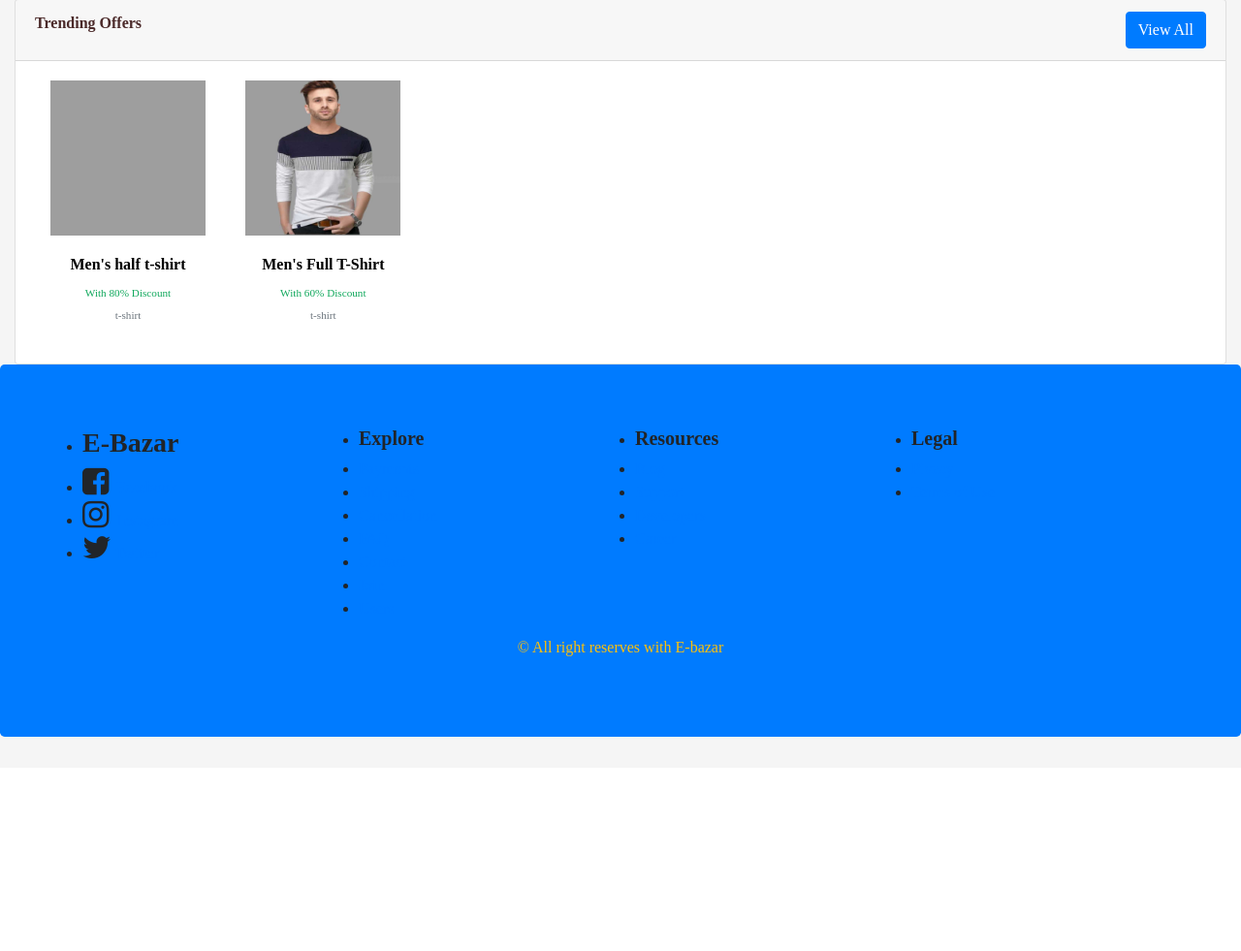
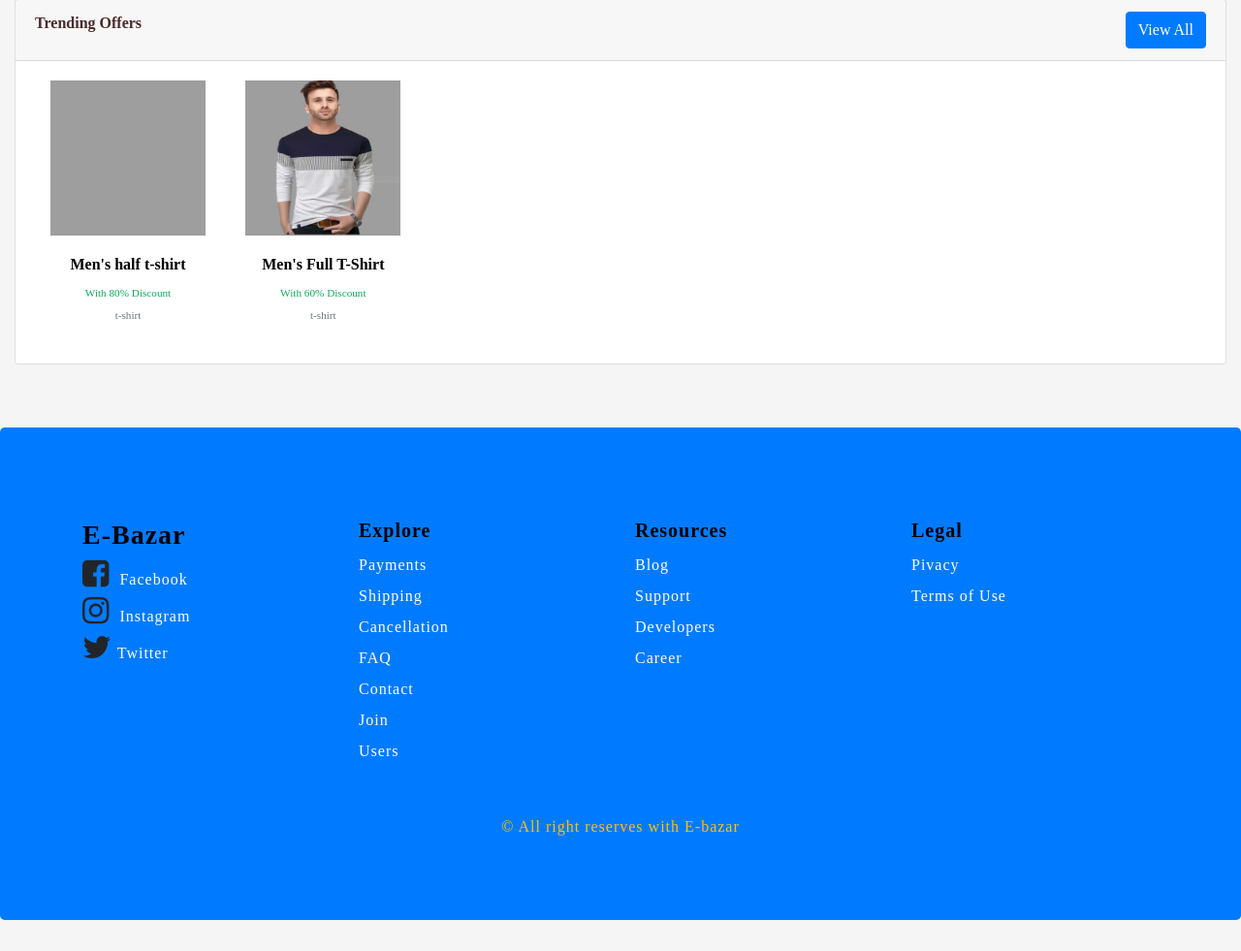
Before and after one commit to prabhakarmishra1113/E-Bazar, a PHP site: page / in a window 1280 px wide. Shown: the part 1997-2978 px from the top of the page at 97% size. Before the commit the page ends 2757 px from the top, so only its background shows below. Run offline with PHP 8.4, Linux system fonts and the light colour scheme; data comes from the database, SQL or seed files in the repository; grey boxes are pictures that could not be loaded.

Commit message:
updated style

```diff
--- a/public/sass/style.css
+++ b/public/sass/style.css
@@ -368,4 +368,28 @@ header .nav-link {
   height: 10rem;
   width: 8rem;
 }
+/* website footer start*/
+   	        .footer
+   	        {
+   	            margin-top:65px;
+   	        }
+        #foot {
+        	line-height:2; margin-top:30px;
+        	font-family: 'oswald', san-serif;
+        	letter-spacing: 1px;
+        	font-weight: 500;
+        }
+
+        #foot .row ul{
+        	list-style-type: none;
+        }
+
+        #foot .row ul li h3,h5{
+        	color:#000;
+        }
+
+        #foot .row ul li a{
+        	color:white;
+        }
+        /* website footer end*/
 /*# sourceMappingURL=style.css.map */
```
